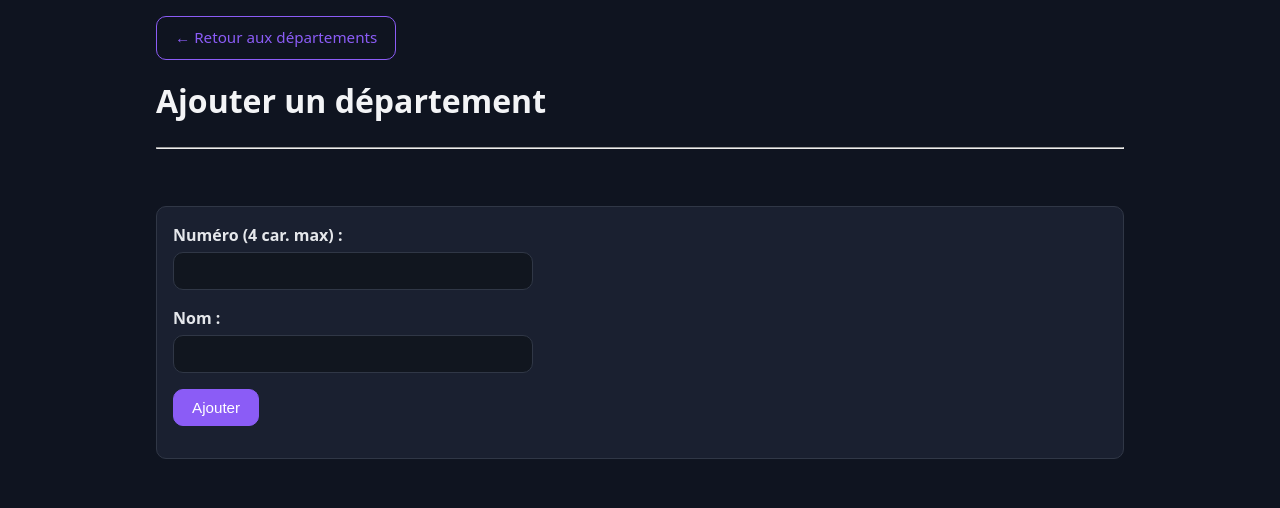
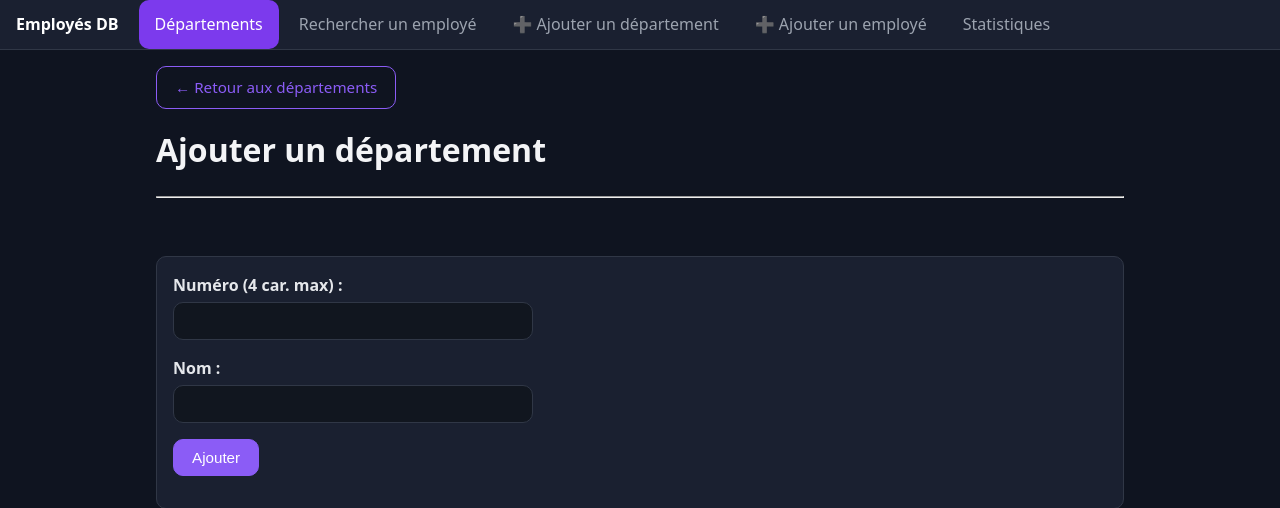
Before and after one commit to JedidiaRakotomalala/SRC-TP-REAL, a PHP site: page /pages/dept_form.php in a window 1280 px wide. Shown: the top 508 px of the page. Run offline with PHP 8.4, Linux system fonts and the light colour scheme; some libraries are stand-ins or nearby versions.

Commit message:
fix dept_form

```diff
--- a/src-tp-real/pages/dept_form.php
+++ b/src-tp-real/pages/dept_form.php
@@ -39,6 +39,20 @@
         <link rel="stylesheet" href="../design/theme-dark/style.css">
     </head>
     <body>
+
+
+        <nav class="navbar">
+            <ul>
+                <li class="brand">Employés DB</li>
+                <li><a href="index.php" class="active">Départements</a></li>
+                <li><a href="search.php">Rechercher un employé</a></li>
+                <li><a href="dept_form.php">➕ Ajouter un département</a></li>
+                <li><a href="emp_form.php">➕ Ajouter un employé</a></li>
+                <li><a href="stats.php">Statistiques</a></li>
+            </ul>
+        </nav>
+
+
         <div class="container">
         <a href="index.php" class="btn btn-secondary">&larr; Retour aux départements</a>
             <h1 class="mt"><?= $editing ? "Modifier le département $dept_no" : "Ajouter un département" ?></h1>
```
